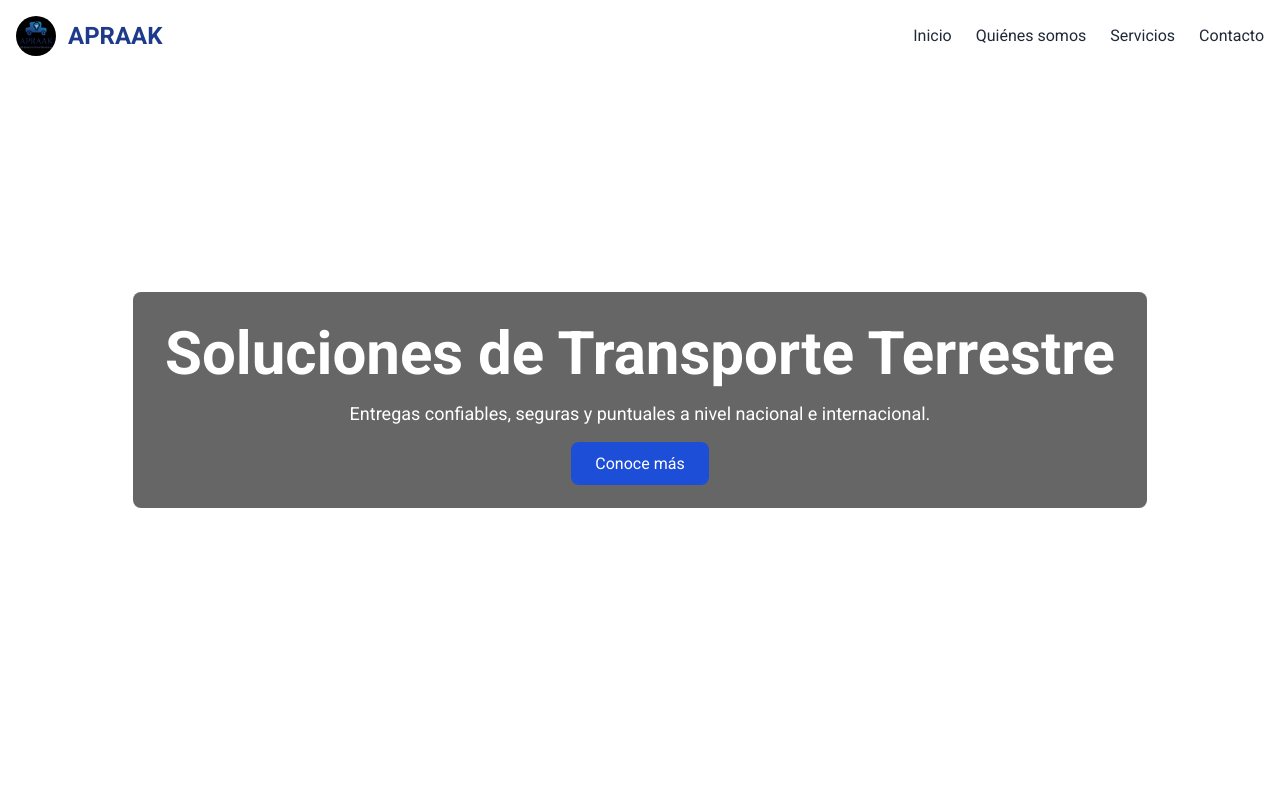
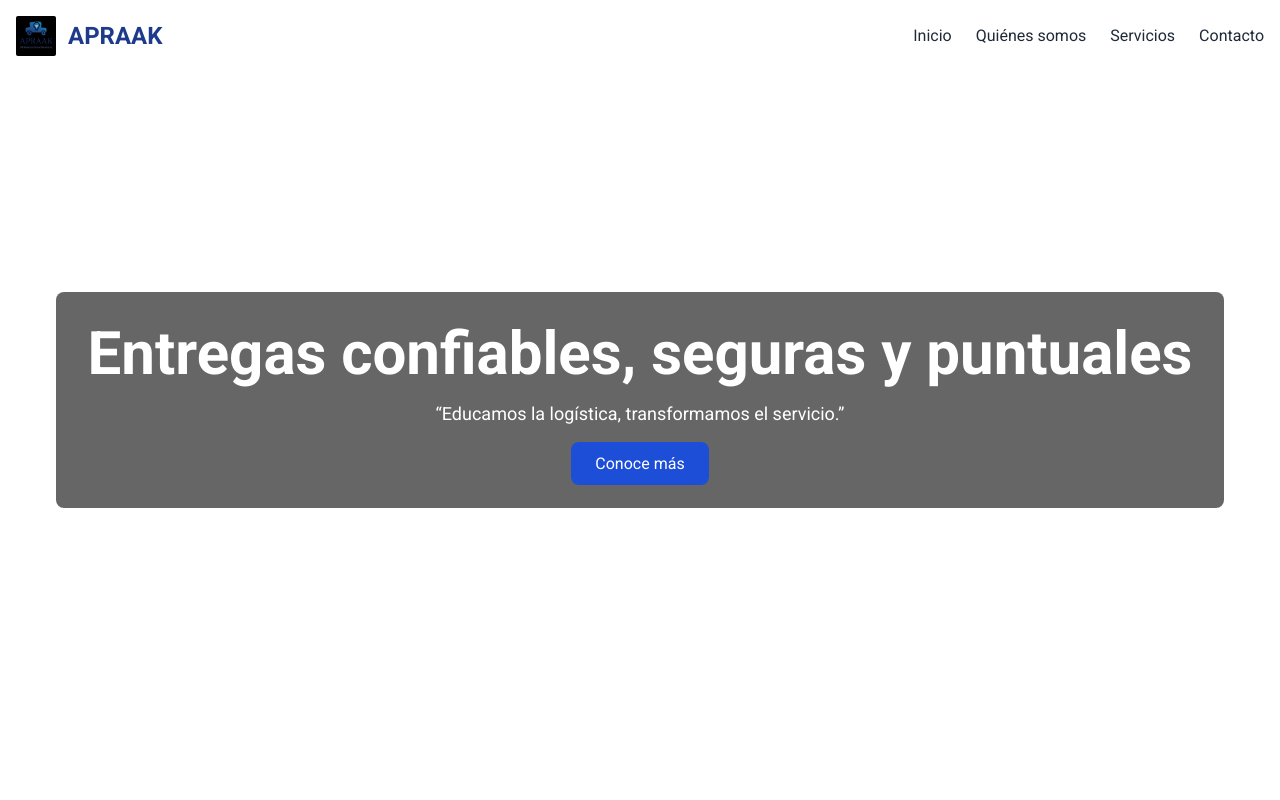
Before and after one commit to ivan03hdez-svg/Empresa_Logistica, a plain HTML site: page index.html in a window 1280 px wide. Shown: the top 800 px of the page. Drawn offline with nearby package versions, Linux system fonts and the light colour scheme.

Commit message:
(ADD) Se cambia el slogan

```diff
--- a/index.html
+++ b/index.html
@@ -27,7 +27,7 @@
   <nav class="max-w-7xl mx-auto flex justify-between items-center p-4">
     <!-- LOGO + NOMBRE -->
     <div class="flex items-center space-x-3">
-      <img src="img/logo.jpg" alt="Logo APRAAK" class="w-10 h-10 rounded-full object-cover">
+      <img src="img/logo.jpg" alt="Logo APRAAK" class="w-10 h-10 rounded-sm object-cover">
       <h1 class="text-2xl font-bold text-blue-900">APRAAK</h1>
     </div>
 
@@ -46,8 +46,8 @@
   <section id="inicio" class="h-screen flex items-center justify-center bg-cover bg-center text-white"
     style="background-image: url('img/camion.jpg');">
     <div class="bg-black/60 p-8 rounded-lg text-center" data-aos="fade-up">
-      <h2 class="text-4xl md:text-6xl font-bold mb-4">Soluciones de Transporte Terrestre</h2>
-      <p class="text-lg mb-6">Entregas confiables, seguras y puntuales a nivel nacional e internacional.</p>
+      <h2 class="text-4xl md:text-6xl font-bold mb-4">Entregas confiables, seguras y puntuales</h2>
+      <p class="text-lg mb-6">“Educamos la logística, transformamos el servicio.”</p>
       <a href="#servicios" class="bg-blue-700 hover:bg-blue-900 text-white px-6 py-3 rounded-lg transition">Conoce más</a>
     </div>
   </section>
```
